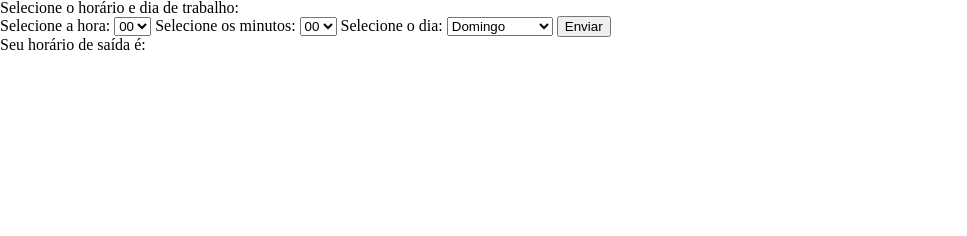
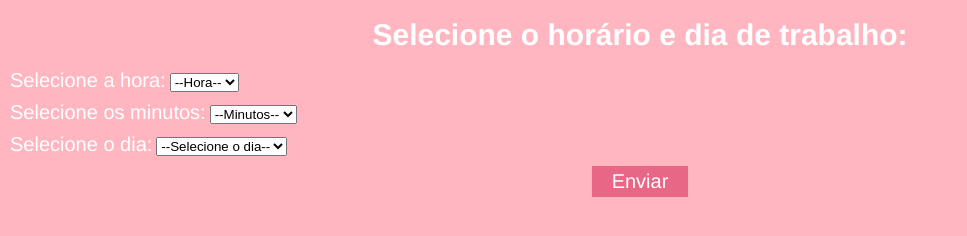
Before and after one commit to zaquinn/Horario-saida, a plain HTML site: page index.html in a window 1280 px wide. Shown: the whole page, without its empty margins (0-967 px from the left). Drawn offline with Linux system fonts and the light colour scheme.

Commit message:
Estilizacao inicial concluida

```diff
--- a/index.html
+++ b/index.html
@@ -13,31 +13,51 @@
         <form>
             <h1>Selecione o horário e dia de trabalho:</h1>
 
-            <label for="entradaHoras">Selecione a hora:</label>
-            <select name="entradaHoras" class="optGroup__Hora">
+            <div class="divSelect">
+
+            <label for="entradaHoras" class="fonte__Padrao">Selecione a hora:</label>
+            <select name="entradaHoras" class="optGroup__Hora" required oninvalid="this.setCustomValidity('Preencha esse campo')"
+            onchange="try{setCustomValidity('')}catch(e){}">
+            <option value="" selected>--Hora--</option>
                 <!-- add via js -->
             </select>
 
-            <label for="entradaMinutos">Selecione os minutos:</label>
-            <select name="entradaMinutos" class="optGroup__Minutos">
+            </div>
+
+            <div class="divSelect">
+
+            <label for="entradaMinutos" class="fonte__Padrao">Selecione os minutos:</label>
+            <select name="entradaMinutos" class="optGroup__Minutos" required oninvalid="this.setCustomValidity('Preencha esse campo')"
+            onchange="try{setCustomValidity('')}catch(e){}">
+            <option value="" selected>--Minutos--</option>
                 <!-- add via js -->
             </select>
 
-            <label for="dia">Selecione o dia:</label>
-            <select name="dia" id="dia__select">
-                <option value="Domingo">Domingo</option>
-                <option value="Segunda-feira">Segunda-feira</option>
-                <option value="Terca-feira">Terça-feira</option>
-                <option value="Quarta-feira">Quarta-feira</option>
-                <option value="Quinta-feira">Quinta-feira</option>
-                <option value="Sexta-feira">Sexta-feira</option>
-                <option value="Sabado">Sábado</option>
+            </div>
+
+            <div class="divSelect">
+            <label for="dia" class="fonte__Padrao">Selecione o dia:</label>
+            <select name="dia" id="dia__select" required oninvalid="this.setCustomValidity('Preencha esse campo')"
+            onchange="try{setCustomValidity('')}catch(e){}">
+                <option value="" selected>--Selecione o dia--</option>
+                <option value="domingo">Domingo</option>
+                <option value="segunda-feira">Segunda-Feira</option>
+                <option value="terça-feira">Terça-Feira</option>
+                <option value="quarta-feira">Quarta-Feira</option>
+                <option value="quinta-feira">Quinta-Feira</option>
+                <option value="sexta-feira">Sexta-Feira</option>
+                <option value="sábado">Sábado</option>
             </select>
+            </div>
 
+            <div class="buttonDiv">
             <button>Enviar</button>
+            </div>
         </form>
 
-        <h2 class="hidden">Seu horário de saída é: <span></span></h2>
+        <div class="hidden div__h2">
+        <h2 class="hidden fonte__Padrao--h2">Horário de saída: <span class="fonte__Padrao--span"></span></h2>
+        </div>
     </main>
     <script src="./model/addOpcoes.js" type="module"></script>
     <script src="./model/script.js" type="module"></script>
--- a/model/msgHorarioSaida.js
+++ b/model/msgHorarioSaida.js
@@ -41,7 +41,7 @@ class horarioSaida {
 
         this.dia === "Domingo" ? calculoHoras = Number(this.hora) + 6 : calculoHoras = Number(this.hora) + 9
 
-        span.innerText = `${this.dia} seu horário de saída é às ${calculoHoras}h${this.minuto}.`
+        span.innerText = `Entrando às ${this.hora}:${this.minuto}, ${this.dia} seu horário de saída é às ${calculoHoras}:${this.minuto}.`
     }
 }
 
--- a/model/script.js
+++ b/model/script.js
@@ -4,6 +4,10 @@ import horarioSaida from "./msgHorarioSaida.js"
 const form = document.querySelector("form")
 
 const span = document.querySelector("span")
+
+const h2 = document.querySelector("h2")
+
+const h2div = document.querySelector(".div__h2")
 
 OpcoesHorario.gerarHoras()
 
@@ -29,6 +33,9 @@ const mostrarHorarioSaida = form.addEventListener("submit", (event) => {
 
     const newHora = new horarioSaida(listaDados.entradaHoras, listaDados.entradaMinutos, listaDados.dia)
 
+    h2div.classList.remove("hidden")
+    h2.classList.remove("hidden")
+
     newHora.horaDeSaida()
 
 })
--- a/styles/style.css
+++ b/styles/style.css
@@ -1,3 +1,59 @@
-/* .hidden {
+body {
+    background-color: lightpink;
+}
+
+h1 {
+    text-align: center;
+    margin: 20px 0px 20px 0px;
+    font-family: Helvetica, sans-serif;
+    color: white;
+    font-weight: bolder;
+    font-size: 30px;
+}
+
+.divSelect {
+    margin: 0px 0px 10px 10px;
+}
+
+.fonte__Padrao {
+    color: white;
+    font-size: 20px;
+    font-weight: 500;
+    font-family: Helvetica, sans-serif;
+}
+
+.buttonDiv {
+    display: flex;
+    align-items: center;
+    justify-content: center;
+}
+
+button {
+    font-size: 20px;
+    font-family: Helvetica, sans-serif;
+    font-weight: 500;
+    border: none;
+    padding: 4px 20px 4px 20px;
+    background-color: #e86786;
+    color: white;
+}
+
+.div__h2 {
+    background-color: white;
+    border: 2px solid #e86786;
+    border-radius: 20px;
+    margin: 10px 5px 10px 5px;
+}
+
+.fonte__Padrao--h2 {
+    color: white;
+    font-size: 20px;
+    font-weight: 500;
+    font-family: Helvetica, sans-serif;
+    margin: 10px 5px 10px 10px;
+    color: #e86786;
+}
+
+.hidden {
     visibility: hidden;
-} */
+}
```
